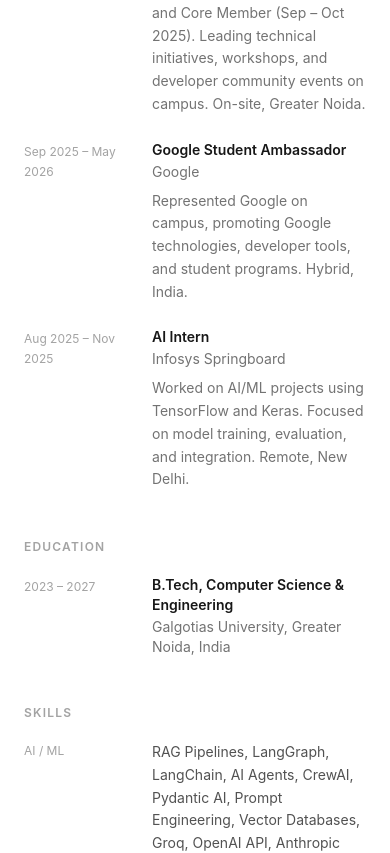
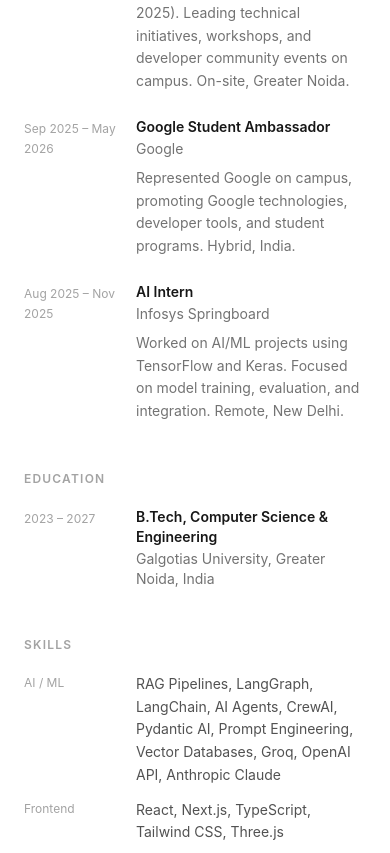
Before and after one commit to simplysandeepp/ember, a Next.js app: page /resume in a window 390 px wide. Shown: the part 827-1680 px from the top of the page. Built offline with nearby package versions, Linux system fonts and the light colour scheme.

Commit message:
responsive(about,resume): tighter gap on small screens for date columns (#111)
Uses gap-4 sm:gap-8 in place of a fixed gap-8 for date/content rows.
On phones under 640px this frees ~16px per row so long project titles
and role names no longer wrap awkwardly.

```diff
--- a/app/about/page.tsx
+++ b/app/about/page.tsx
@@ -167,7 +167,7 @@
           </h2>
           <div className="space-y-8">
             {experience.map((exp) => (
-              <div key={exp.slug} className="flex gap-8">
+              <div key={exp.slug} className="flex gap-4 sm:gap-8">
                 <div className="flex-shrink-0 text-xs text-neutral-400 dark:text-neutral-500 pt-0.5 leading-5 w-20">
                   {exp.frontmatter.start} – {exp.frontmatter.end}
                 </div>
@@ -195,7 +195,7 @@
         <h2 className="text-xs font-semibold uppercase tracking-widest text-neutral-400 dark:text-neutral-500 mb-6">
           Education
         </h2>
-        <div className="flex gap-8">
+        <div className="flex gap-4 sm:gap-8">
           <div className="flex-shrink-0 text-xs text-neutral-400 dark:text-neutral-500 pt-0.5 leading-5 w-20">
             2023 – 2027
           </div>
@@ -217,7 +217,7 @@
         </h2>
         <div className="space-y-3">
           {Object.entries(skills).map(([category, items]) => (
-            <div key={category} className="flex gap-8">
+            <div key={category} className="flex gap-4 sm:gap-8">
               <div className="flex-shrink-0 text-xs text-neutral-400 dark:text-neutral-500 pt-0.5 w-20">
                 {category}
               </div>
--- a/app/resume/page.tsx
+++ b/app/resume/page.tsx
@@ -145,7 +145,7 @@
           </h2>
           <div className="space-y-6">
             {experience.map((exp) => (
-              <div key={exp.slug} className="flex gap-8">
+              <div key={exp.slug} className="flex gap-4 sm:gap-8">
                 <div className="flex-shrink-0 text-xs text-neutral-400 dark:text-neutral-500 pt-0.5 leading-5 w-24">
                   {exp.frontmatter.start} – {exp.frontmatter.end}
                 </div>
@@ -173,7 +173,7 @@
         <h2 className="text-xs font-semibold uppercase tracking-widest text-neutral-400 dark:text-neutral-500 mb-5">
           Education
         </h2>
-        <div className="flex gap-8">
+        <div className="flex gap-4 sm:gap-8">
           <div className="flex-shrink-0 text-xs text-neutral-400 dark:text-neutral-500 pt-0.5 leading-5 w-24">
             2023 – 2027
           </div>
@@ -195,7 +195,7 @@
         </h2>
         <div className="space-y-3">
           {Object.entries(skills).map(([category, items]) => (
-            <div key={category} className="flex gap-8">
+            <div key={category} className="flex gap-4 sm:gap-8">
               <div className="flex-shrink-0 text-xs text-neutral-400 dark:text-neutral-500 pt-0.5 w-24">
                 {category}
               </div>
@@ -215,7 +215,7 @@
           </h2>
           <div className="space-y-4">
             {topProjects.map((p) => (
-              <div key={p.slug} className="flex gap-8">
+              <div key={p.slug} className="flex gap-4 sm:gap-8">
                 <div className="flex-shrink-0 text-xs text-neutral-400 dark:text-neutral-500 pt-0.5 leading-5 w-24">
                   {formatDate(p.frontmatter.date)}
                 </div>
@@ -258,7 +258,7 @@
           </h2>
           <div className="space-y-3">
             {certifications.map((cert) => (
-              <div key={cert.title} className="flex gap-8">
+              <div key={cert.title} className="flex gap-4 sm:gap-8">
                 <div className="flex-shrink-0 text-xs text-neutral-400 dark:text-neutral-500 pt-0.5 leading-5 w-24">
                   {cert.issued}
                 </div>
```
